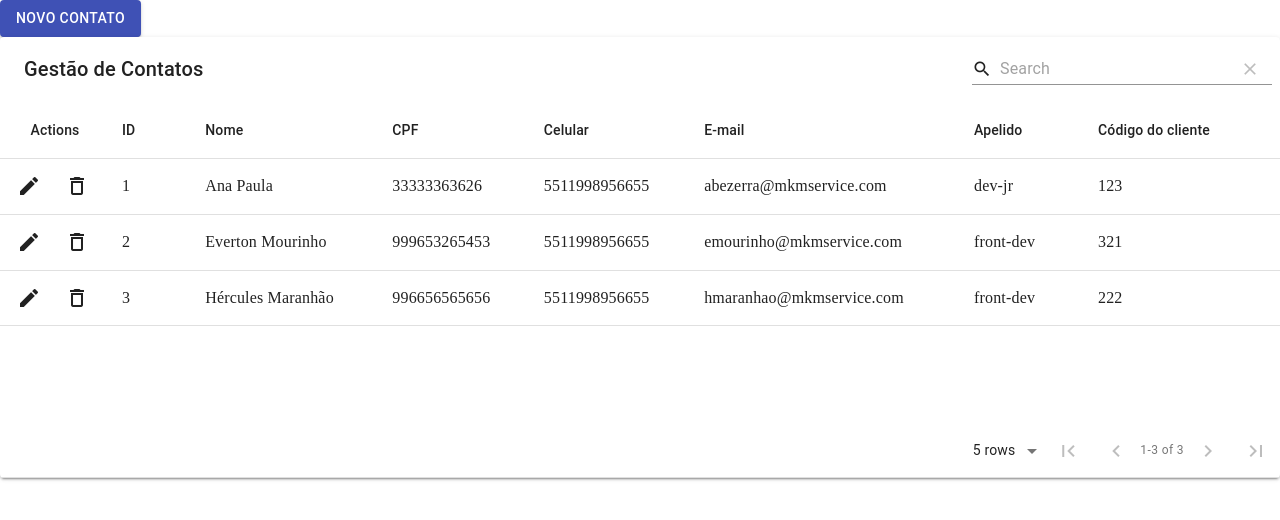
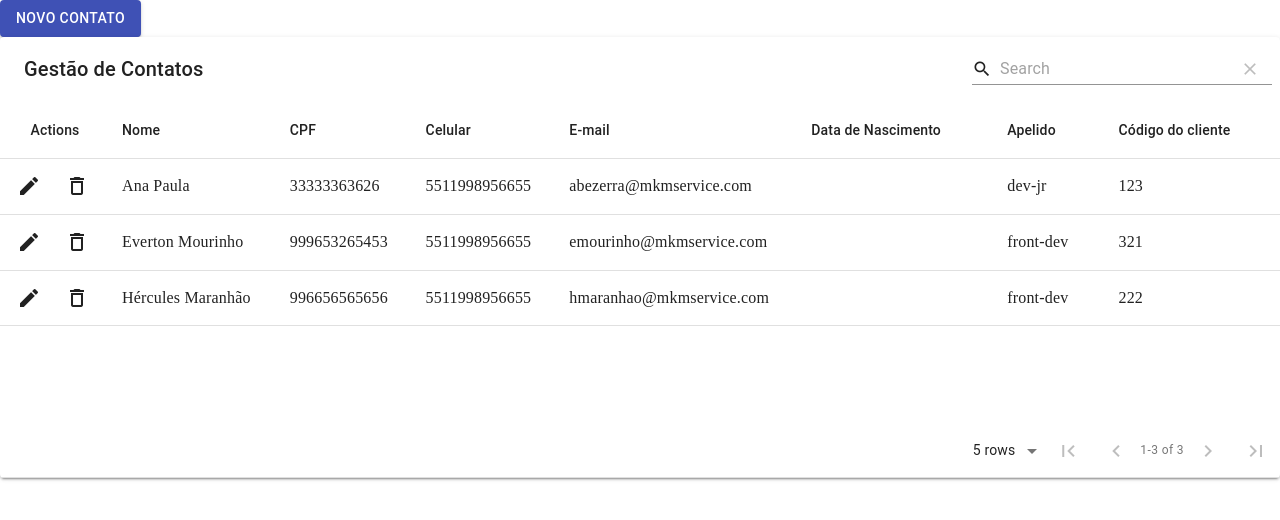
Before and after one commit to anasouza0087/ManageContacts, a React (Create React App) app: page / in a window 1280 px wide. Shown: the top 520 px of the page. Built offline with nearby package versions, Linux system fonts and the light colour scheme; a web font is replaced by a local one.

Commit message:
update(edição de registros)

```diff
--- a/src/componentes/Gerais.jsx
+++ b/src/componentes/Gerais.jsx
@@ -1,8 +1,8 @@
 import React from 'react'
 import '../styles/form_contato.css'
 import PessoaFisica from './PessoaFisica'
-import PessoaJuridica from './PessoaJuridica'
-import { useState } from 'react'
+// import PessoaJuridica from './PessoaJuridica'
+// import { useState } from 'react'
 import {
     FormControl,
     FormControlLabel,
--- a/src/componentes/PessoaFisica.jsx
+++ b/src/componentes/PessoaFisica.jsx
@@ -50,7 +50,15 @@ const PessoaFisica = ({ person, setPerson }) => {
                                 onChange={e => setPerson({ ...person, cpf: e.target.value })} />
                         </Grid>
                         <Grid item xs={12} sm={6} md={4}>
-                            <TextField id="dt_nasc" variant="standard" size="small" label="Data de Nascimento" fullWidth />
+                            <TextField
+                                id="dt_nasc"
+                                variant="standard"
+                                size="small"
+                                label="Data de Nascimento"
+                                value={person?.dtNasc}
+                                fullWidth
+                                onChange={e => setPerson({ ...person, dtNasc: e.target.value })}
+                            />
                         </Grid>
                         <Grid
                             item xs={12} sm={6} md={4}>
--- a/src/containers/Contacts.jsx
+++ b/src/containers/Contacts.jsx
@@ -7,20 +7,20 @@ const people = {
     data: {
         data: {
             people: [
-                { id: 1, nome: "Ana Paula", cpf: "33333363626", mobile: "5511998956655", email: "abezerra@mkmservice.com", apelido: 'dev-jr', codcli: "123" },
-                { id: 2, nome: "Everton Mourinho", cpf: "999653265453", mobile: "5511998956655", email: "emourinho@mkmservice.com", apelido: 'front-dev', codcli: "321" },
-                { id: 3, nome: "Hércules Maranhão", cpf: "996656565656", mobile: "5511998956655", email: "hmaranhao@mkmservice.com", apelido: 'front-dev', codcli: "222" },
+                { id: 1, nome: "Ana Paula", cpf: "33333363626", mobile: "5511998956655", email: "abezerra@mkmservice.com", dtNasc: '', apelido: 'dev-jr', codcli: "123" },
+                { id: 2, nome: "Everton Mourinho", cpf: "999653265453", mobile: "5511998956655", email: "emourinho@mkmservice.com", dtNasc: '', apelido: 'front-dev', codcli: "321" },
+                { id: 3, nome: "Hércules Maranhão", cpf: "996656565656", mobile: "5511998956655", email: "hmaranhao@mkmservice.com", dtNasc: '', apelido: 'front-dev', codcli: "222" },
             ]
         }, messages: []
     }
 }
 
 const columns = [
-    { title: 'ID', field: 'id' },
     { title: 'Nome', field: 'nome' },
     { title: 'CPF', field: 'cpf' },
     { title: 'Celular', field: 'mobile' },
     { title: 'E-mail', field: 'email' },
+    { title: 'Data de Nascimento', field: 'dtNasc', type: Date },
     { title: 'Apelido', field: 'apelido' },
     { title: 'Código do cliente', field: 'codcli' },
 ]
@@ -51,14 +51,10 @@ const Contacts = () => {
                 data={contacts}
                 columns={columns}
                 editable={{
-                    // onRowAdd: newData =>
-                    //     new Promise((resolve, reject) => {
-                    //         resolve()
-                    //     }),
                     onRowUpdate: (newData, oldData) =>
                         new Promise((resolve, reject) => {
                             const dataUpdate = [...contacts]
-                            const index = oldData.id
+                            const index = oldData.tableData.id
                             dataUpdate[index] = newData
                             setContacts([...dataUpdate])
                             resolve()
@@ -67,7 +63,7 @@ const Contacts = () => {
                     onRowDelete: oldData =>
                         new Promise((resolve, reject) => {
                             const dataDelete = [...contacts]
-                            const index = oldData.id
+                            const index = oldData.tableData.id
                             dataDelete.splice(index, 1)
                             setContacts([...dataDelete])
                             resolve()
```
